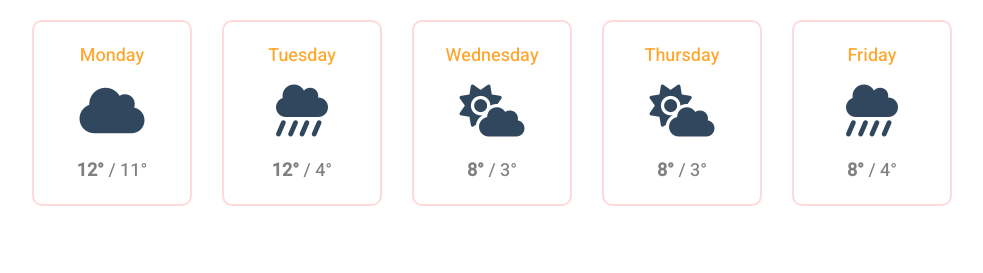
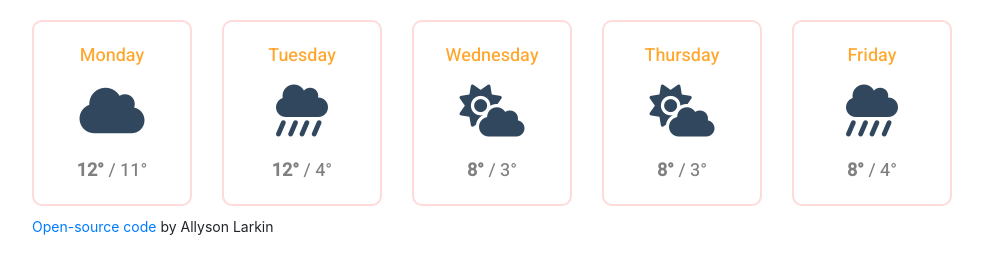
Before and after one commit to alarkin09/SCPlus-Final-Project, a plain HTML site: page index.html in a window 1280 px wide. Shown: the part 235-508 px from the top of the page, without its empty margins (53-1036 px from the left). Drawn offline with nearby package versions, Linux system fonts and the light colour scheme.

Commit message:
Added github link HTML and CSS

```diff
--- a/index.html
+++ b/index.html
@@ -77,6 +77,7 @@
           </div>
         </div>
       </div>
+      <p class ="open-source"><a href="https://github.com/alarkin09/SCPlus-final-project" target="_blank">Open-source code</a> by Allyson Larkin</p>
       </div>
     </div>
     <script src='javascript.js'></script>
--- a/src/stylesheet.css
+++ b/src/stylesheet.css
@@ -46,3 +46,7 @@ p.card-text {
   font-size: 18px;
   color: #ffa62b;
 }
+p.open-source {
+  margin-top: 10px;
+  font-size: 14px;
+}
```
